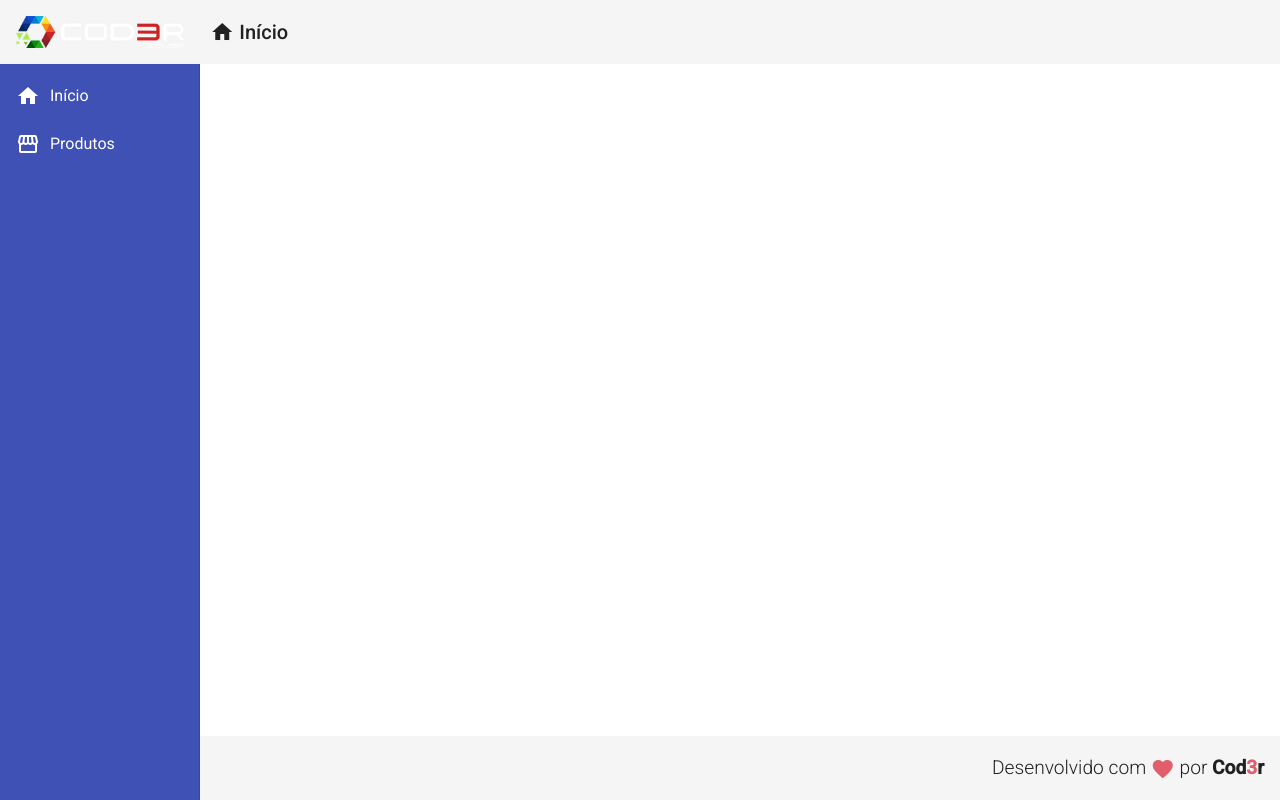
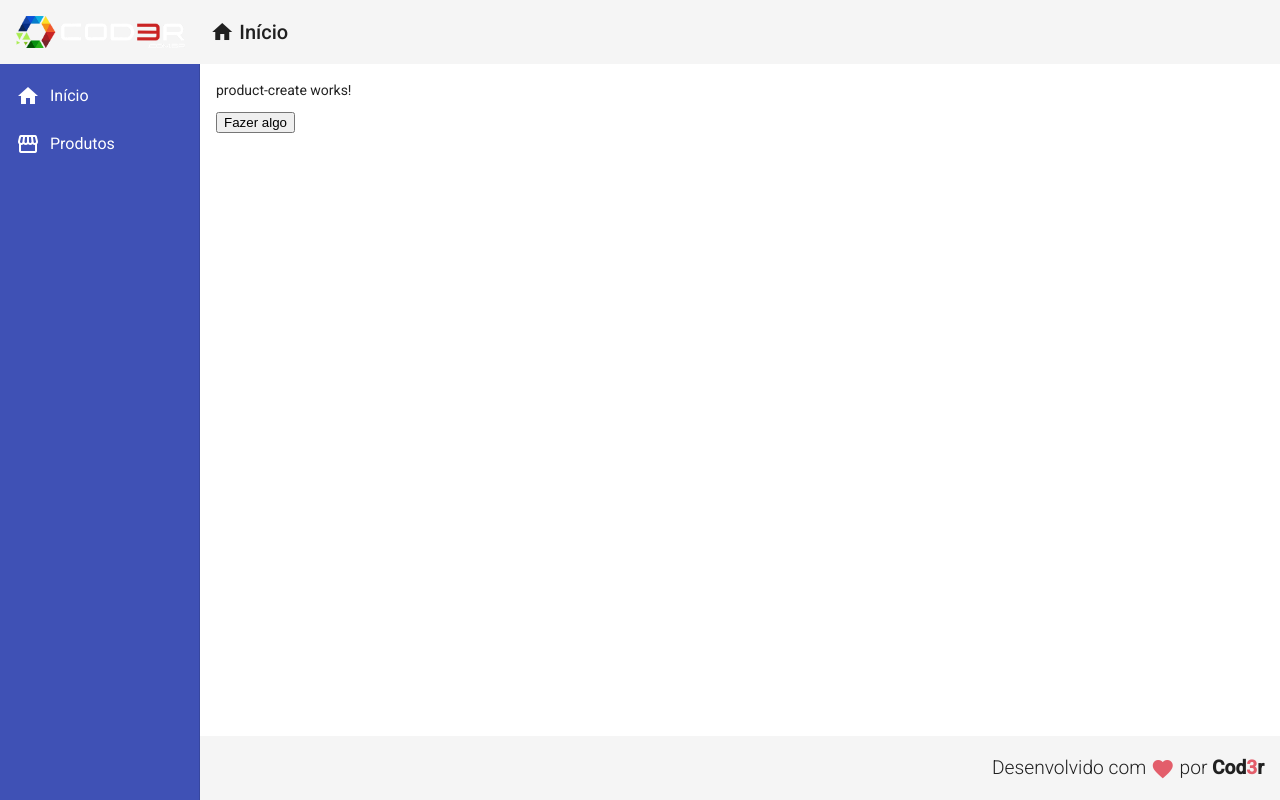
Before and after one commit to Coletinn/projeto-angular-app, an Angular app in the folder frontend/: page /products/create in a window 1280 px wide. Before the commit this address led to /. Built offline with nearby package versions, Linux system fonts and the light colour scheme.

Commit message:
Bindings

```diff
--- a/frontend/src/app/app.module.ts
+++ b/frontend/src/app/app.module.ts
@@ -16,7 +16,8 @@ import {MatListModule } from '@angular/material/list';
 import { HomeComponent } from './views/home/home.component';
 import { ProductCrudComponent } from './views/product-crud/product-crud.component';
 import { RedDirective } from './directives/red.directive';
-import { ForDirective } from './directives/for.directive'
+import { ForDirective } from './directives/for.directive';
+import { ProductCreateComponent } from './components/product/product-create/product-create.component'
 
 @NgModule({
   declarations: [
@@ -27,7 +28,8 @@ import { ForDirective } from './directives/for.directive'
     HomeComponent,
     ProductCrudComponent,
     RedDirective,
-    ForDirective
+    ForDirective,
+    ProductCreateComponent
   ],
   imports: [
     BrowserModule,
--- /dev/null
+++ b/frontend/src/app/components/product/product-create/product-create.component.html
@@ -0,0 +1,3 @@
+<p [id]="propLegal">product-create works!</p>
+
+<button (click)="fazerAlgo()">Fazer algo</button>
--- /dev/null
+++ b/frontend/src/app/components/product/product-create/product-create.component.ts
@@ -0,0 +1,21 @@
+import { Component, OnInit } from '@angular/core';
+
+@Component({
+  selector: 'app-product-create',
+  templateUrl: './product-create.component.html',
+  styleUrls: ['./product-create.component.css']
+})
+export class ProductCreateComponent implements OnInit {
+
+  propLegal = "qualquer"
+
+  constructor() { }
+
+  ngOnInit(): void {
+  }
+
+  fazerAlgo(): void {
+    console.log('Fazendo algo')
+  }
+
+}
--- a/frontend/src/app/views/home/home.component.html
+++ b/frontend/src/app/views/home/home.component.html
@@ -5,9 +5,4 @@
     <mat-card-subtitle class="subtitle">
         Sistema para exemplificar a construção de um cadastro em Angular
     </mat-card-subtitle>
-    <ul>
-        <li *myFor="let n em [1, 2, 3]">{{n}}</li>
-    </ul>
-
-    <tag *struct="let a">{{ a }}</tag>
 </mat-card>
```
Also changed, not shown: frontend/src/app/app-routing.module.ts (+10 -2 lines), frontend/src/app/components/product/product-create/product-create.component.css (added).
